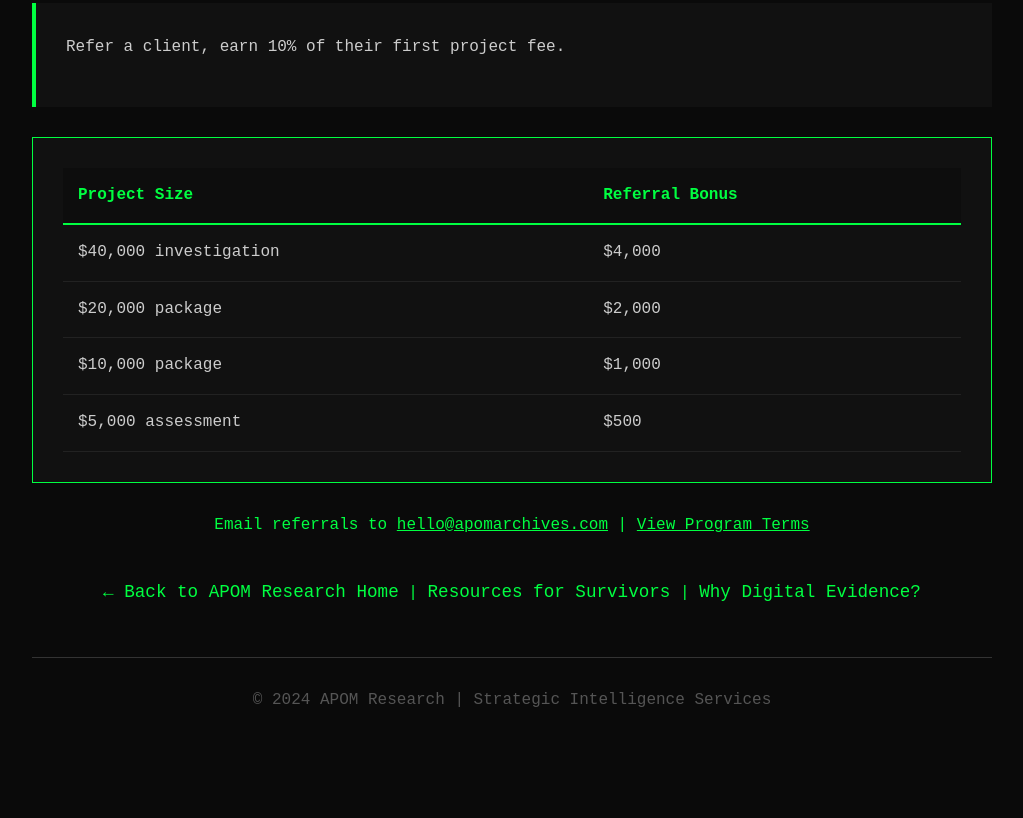
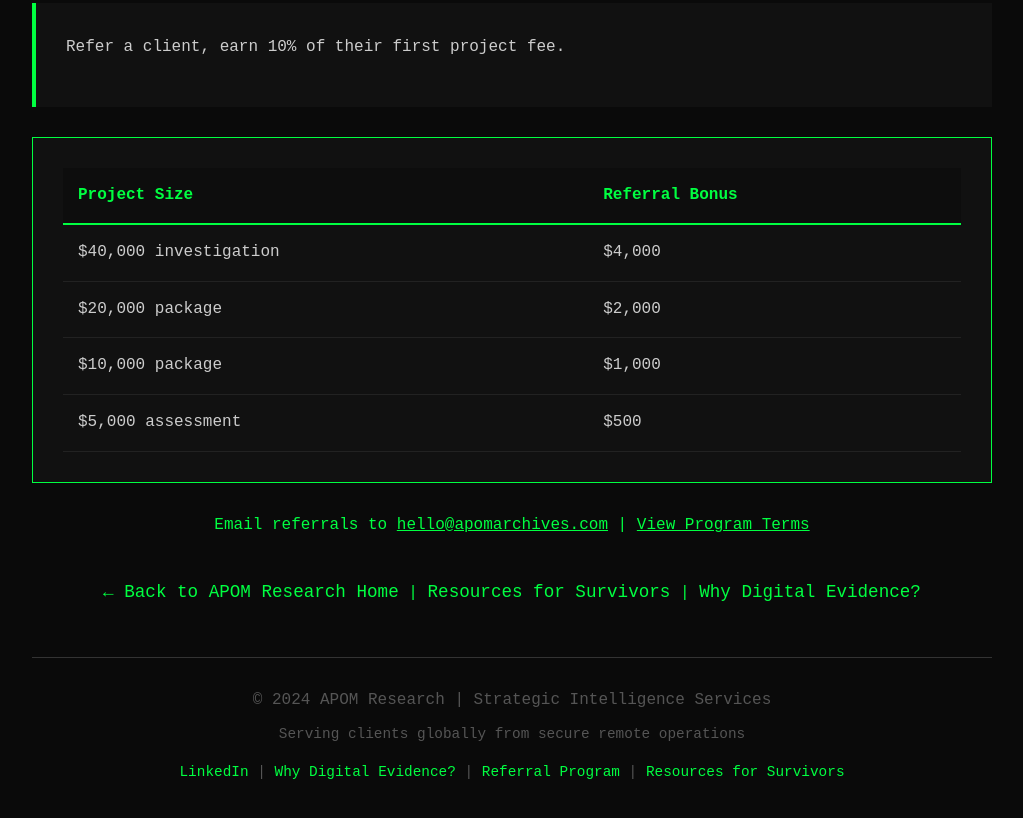
Before and after one commit to apomarchives/apomarchives.github.io, a plain HTML site: page attorneys.html in a window 1280 px wide. Shown: the part 5068-5886 px from the top of the page, without its empty margins (128-1151 px from the left). Before the commit the page ends 5841 px from the top, so only its background shows below. Drawn offline with Linux system fonts and the light colour scheme.

Commit message:
Update attorneys.html
updated footer

```diff
--- a/attorneys.html
+++ b/attorneys.html
@@ -668,8 +668,12 @@
 
         <footer>
             <p>&copy; 2024 APOM Research | Strategic Intelligence Services</p>
-            <p style="margin-top: 10px; font-size: 0.9em;">
-                <!-- FOOTER LINKS: Add LinkedIn | Why Digital Evidence? | Referral Program | Survivors -->
+            <p style="margin-top: 10px; font-size: 0.9em;">Serving clients globally from secure remote operations</p>
+            <p style="margin-top: 15px; font-size: 0.9em;">
+                <a href="https://www.linkedin.com/company/apom-research" target="_blank" style="color: #00ff41; text-decoration: none;">LinkedIn</a> |
+                <a href="digital-evidence.html" style="color: #00ff41; text-decoration: none;">Why Digital Evidence?</a> |
+                <a href="referrals.html" style="color: #00ff41; text-decoration: none;">Referral Program</a> |
+                <a href="survivors.html" style="color: #00ff41; text-decoration: none;">Resources for Survivors</a>
             </p>
         </footer>
     </div>
```
